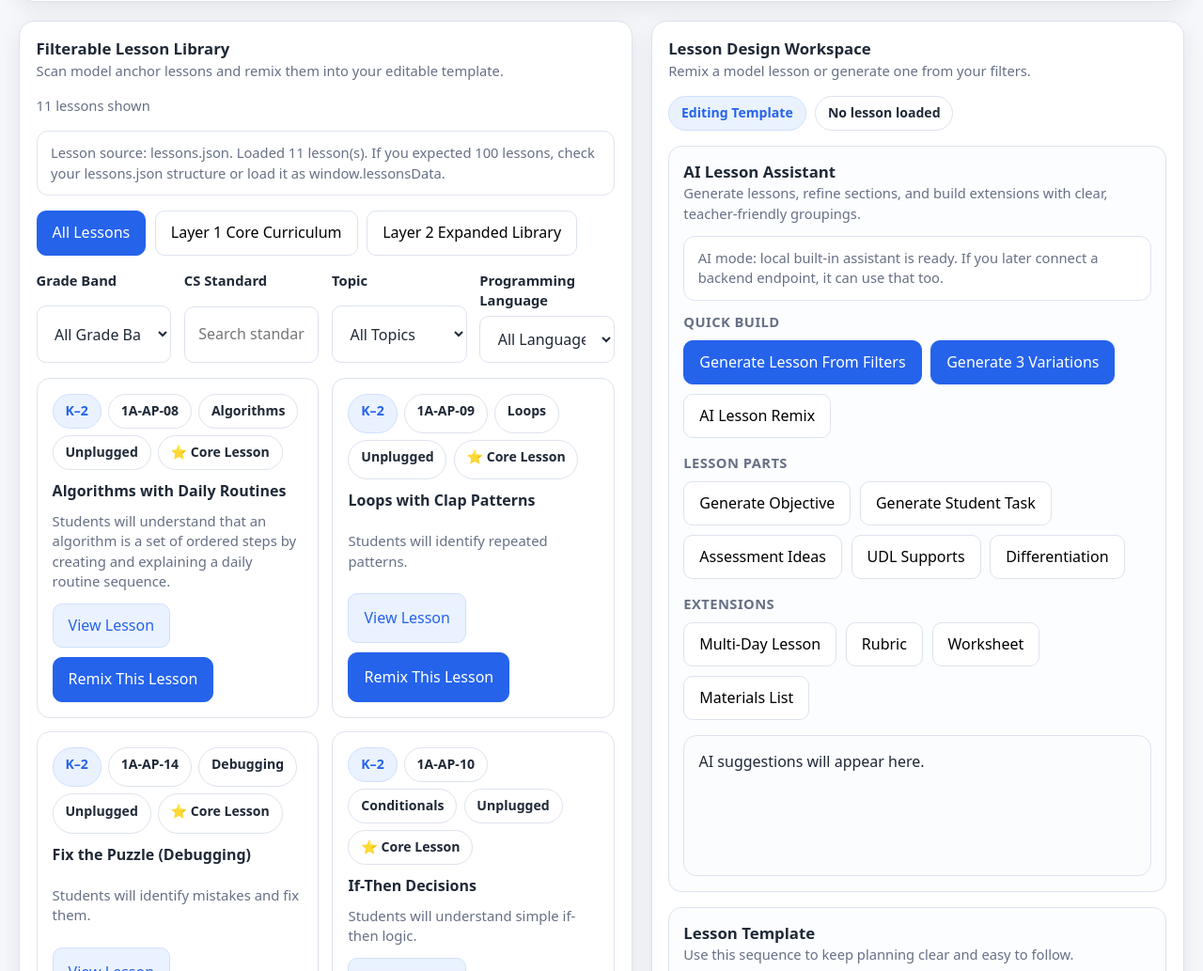
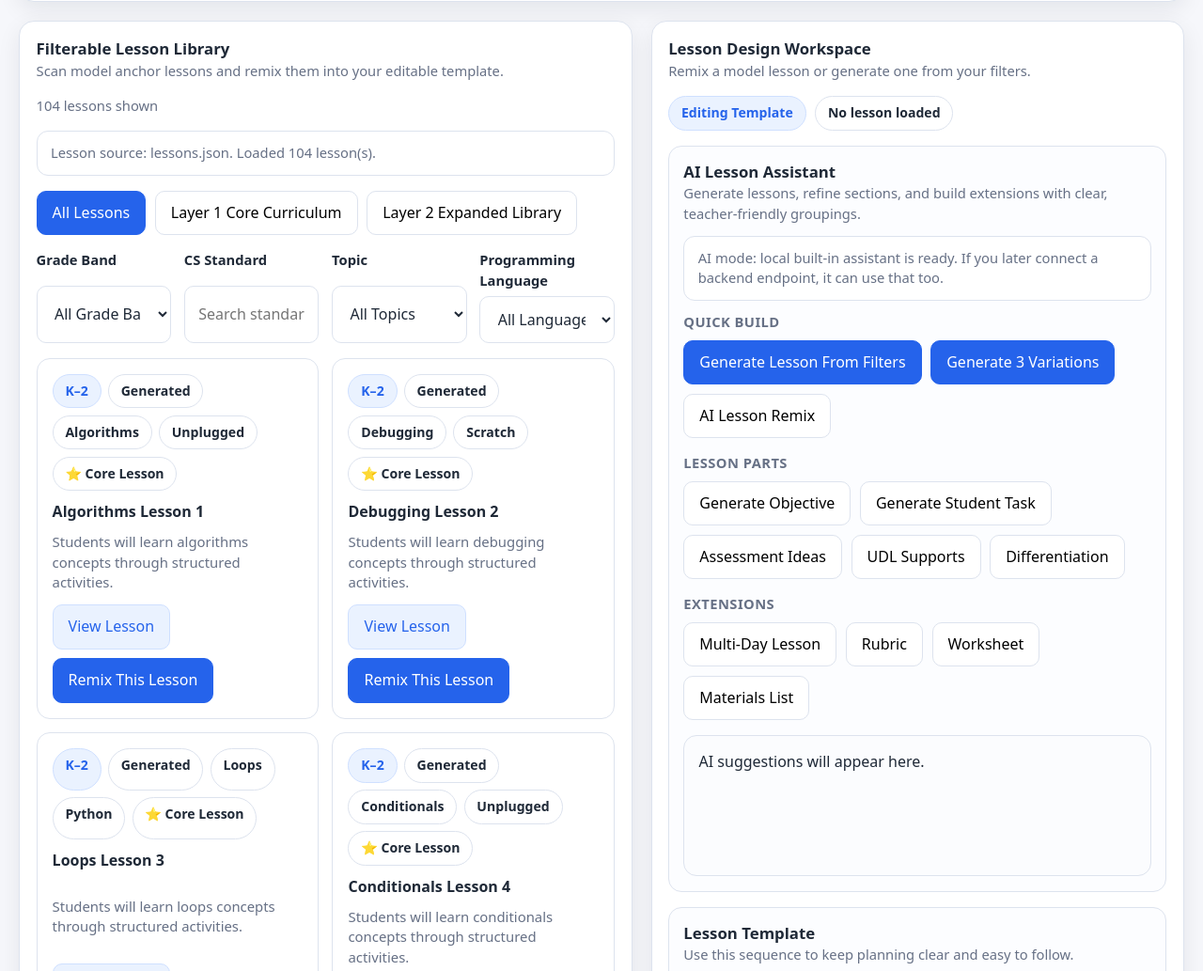
Before and after one commit to jaedeniseedwards268/teach-ready, a website: page index.html in a window 1280 px wide. Shown: the part 655-1688 px from the top of the page at 94% size. Drawn offline with Linux system fonts and the light colour scheme.

Commit message:
Update index.html

```diff
--- a/index.html
+++ b/index.html
@@ -1629,8 +1629,8 @@ Current UDL: ${ids.udl.value || ""}
           source = "fallback lessons";
         }
 
-        state.allLessons = normalizeLessons(rawLessons);
-
+    const generated = generateBulkLessons();
+    state.allLessons = normalizeLessons(generated);
         if (!state.allLessons.length) {
           state.allLessons = normalizeLessons(fallbackLessons);
           source = "fallback lessons";
@@ -1655,6 +1655,50 @@ Current UDL: ${ids.udl.value || ""}
     bindEvents();
     bindDrilldowns();
     loadLessons();
+    function generateBulkLessons() {
+  const gradeBands = ["K–2", "3–5", "6–8", "9–12"];
+  const topics = ["Algorithms", "Debugging", "Loops", "Conditionals", "Data", "Variables", "Functions"];
+  const tools = ["Unplugged", "Scratch", "Python", "Spreadsheets"];
+
+  const output = {};
+
+  gradeBands.forEach((band) => {
+    output[band] = [];
+
+    const count =
+      band === "K–2" ? 20 :
+      band === "3–5" ? 22 :
+      band === "6–8" ? 30 : 32;
+
+    for (let i = 0; i < count; i++) {
+      const topic = topics[i % topics.length];
+      const tool = tools[i % tools.length];
+
+      output[band].push({
+        id: `${band.replace(/[^a-z0-9]/gi, "").toLowerCase()}_${i}`,
+        title: `${topic} Lesson ${i + 1}`,
+        topic: topic,
+        gradeBand: band,
+        layer: i < 10 ? "core" : "expanded",
+        objective: `Students will learn ${topic.toLowerCase()} concepts through structured activities.`,
+        task: `Students complete a hands-on ${topic.toLowerCase()} task using ${tool}.`,
+        formativeAssessment: "Teacher checks understanding during activity.",
+        summativeAssessment: "Students submit a completed task.",
+        udl: "Visuals, modeling, and flexible supports.",
+        materials: "Teacher materials and student tools.",
+        vocabulary: topic.toLowerCase(),
+        procedures: "Model → Practice → Apply → Reflect.",
+        differentiation: "Scaffold or extend as needed.",
+        reflection: "What did you learn?",
+        ctPractice: "Algorithms",
+        csStandard: "Generated",
+        tools: [tool]
+      });
+    }
+  });
+
+  return output;
+}
   </script>
 </body>
 </html>
```
